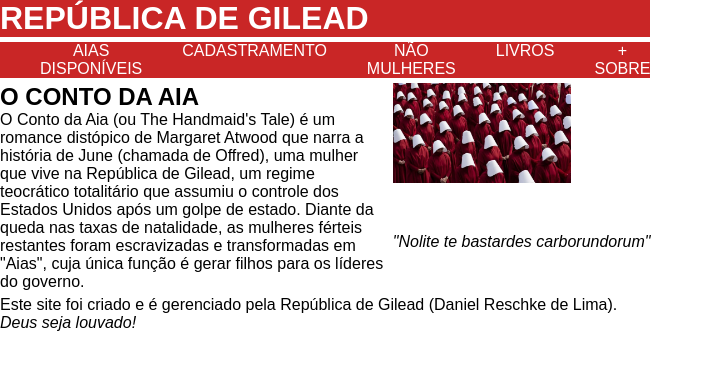
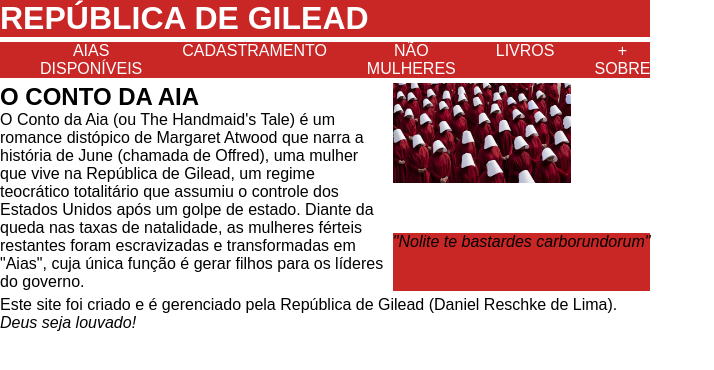
Before and after one commit to danielreschkelima-code/PROJETO_TI, a PHP site: page / in a window 1280 px wide. Shown: the top 370 px of the page, without its empty margins (0-714 px from the left). Run offline with PHP 8.4, Linux system fonts and the light colour scheme.

Commit message:
Update style.css

```diff
--- a/HTML-CSS/Grid-layout/O conto da aia/style.css
+++ b/HTML-CSS/Grid-layout/O conto da aia/style.css
@@ -57,6 +57,7 @@ img {
 }
 
 #textodolado {
+    background-color:rgb(201, 38, 38);
     grid-area: 4/3 / 5/4;
 }
 
```
